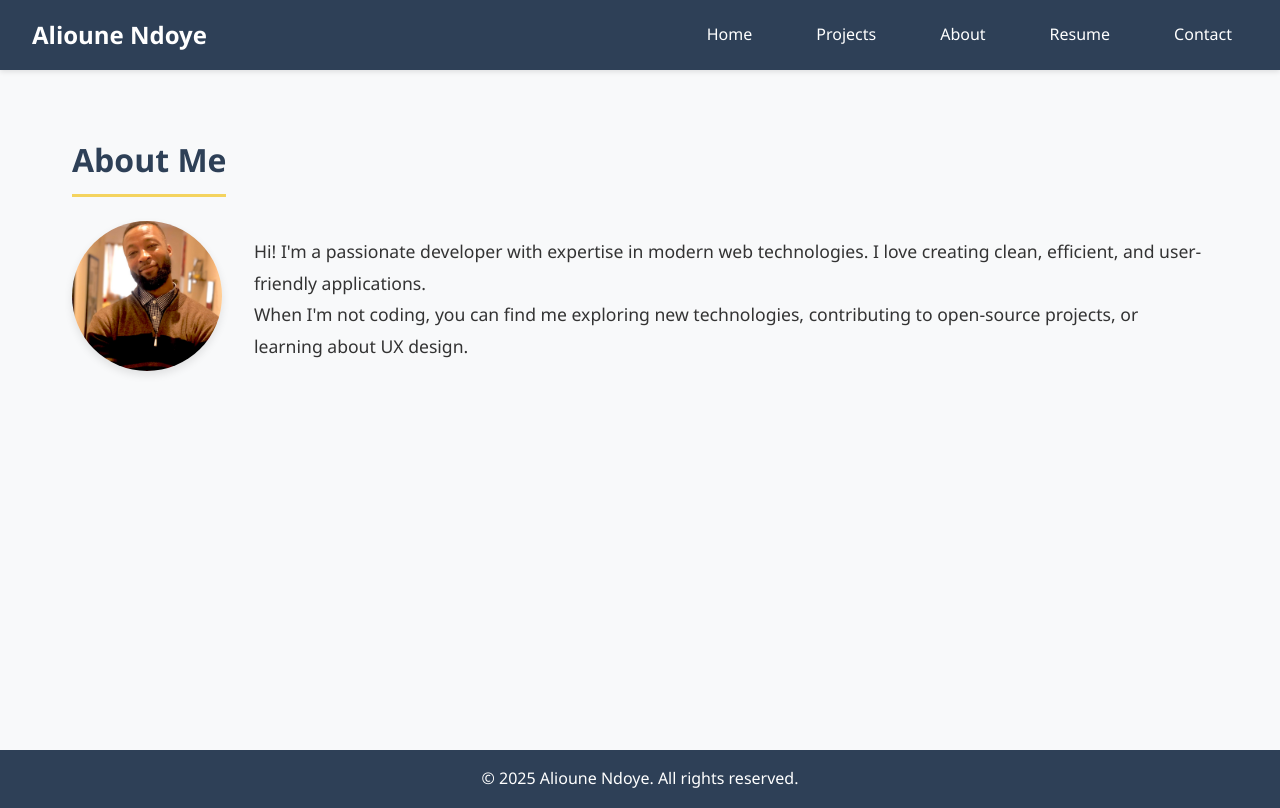
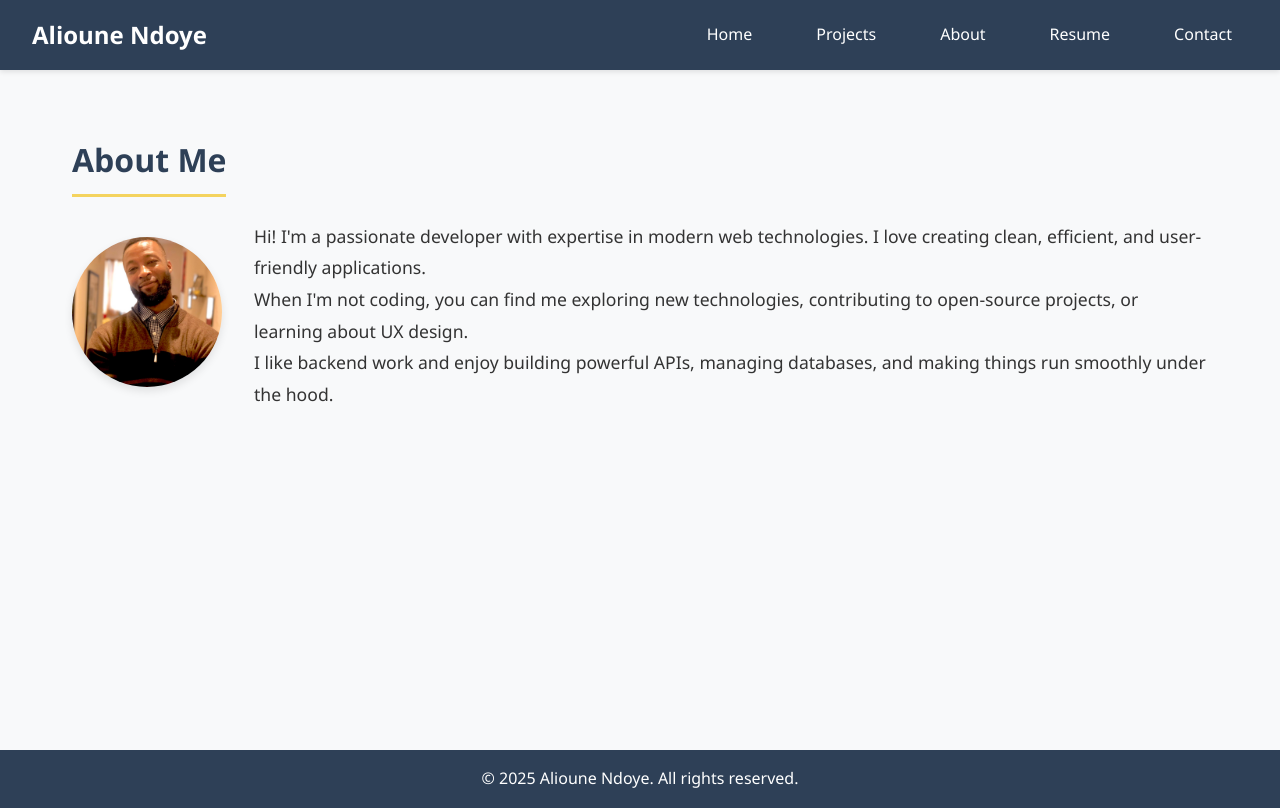
Before and after one commit to Alioune-Ndoye/React-Portfolio, a React (Vite) app: page /about in a window 1280 px wide. Built offline with nearby package versions, Linux system fonts and the light colour scheme.

Commit message:
para addition

```diff
--- a/src/pages/About.tsx
+++ b/src/pages/About.tsx
@@ -29,6 +29,9 @@ export default function About() {
             When I'm not coding, you can find me exploring new technologies,
             contributing to open-source projects, or learning about UX design.
           </p>
+          <p>
+          I like backend work and enjoy building powerful APIs, managing databases, and making things run smoothly under the hood.
+          </p>
         </div>
 
       </div>
```
